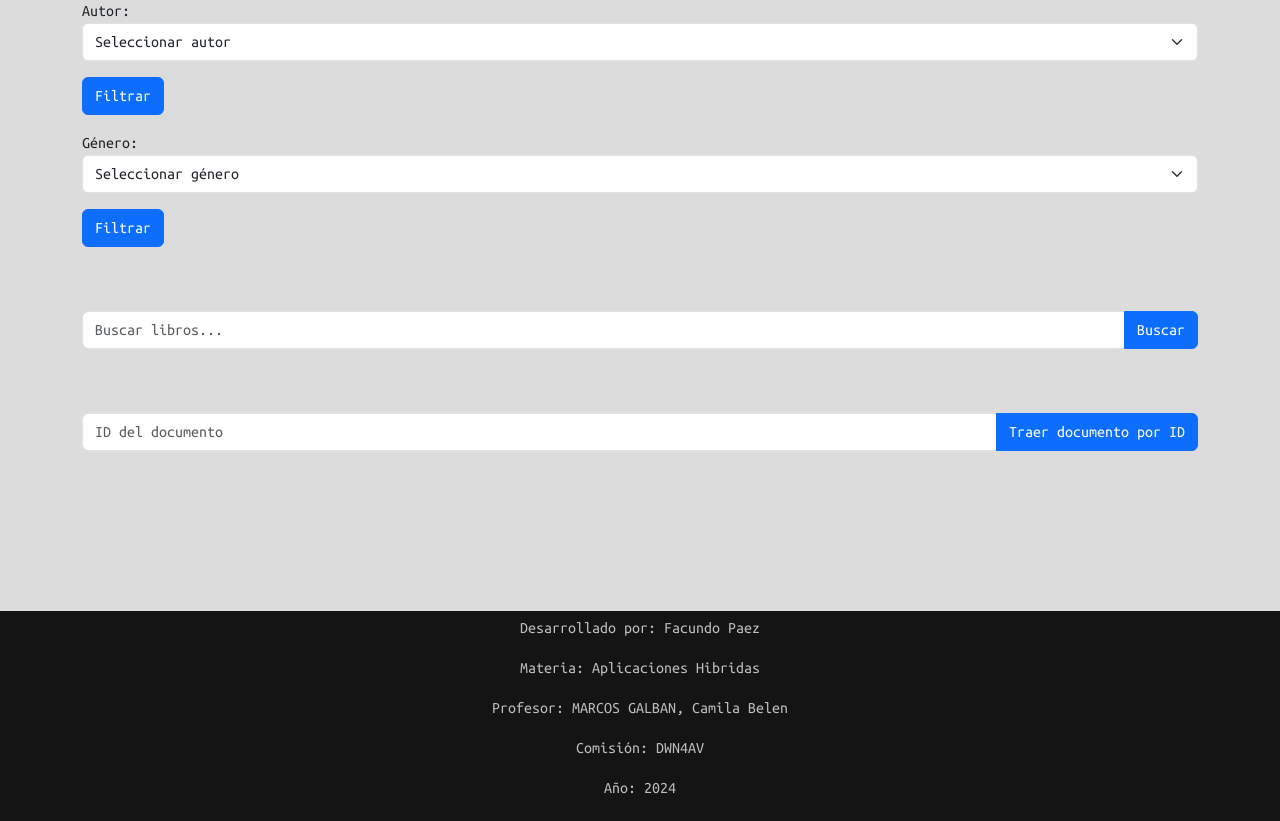
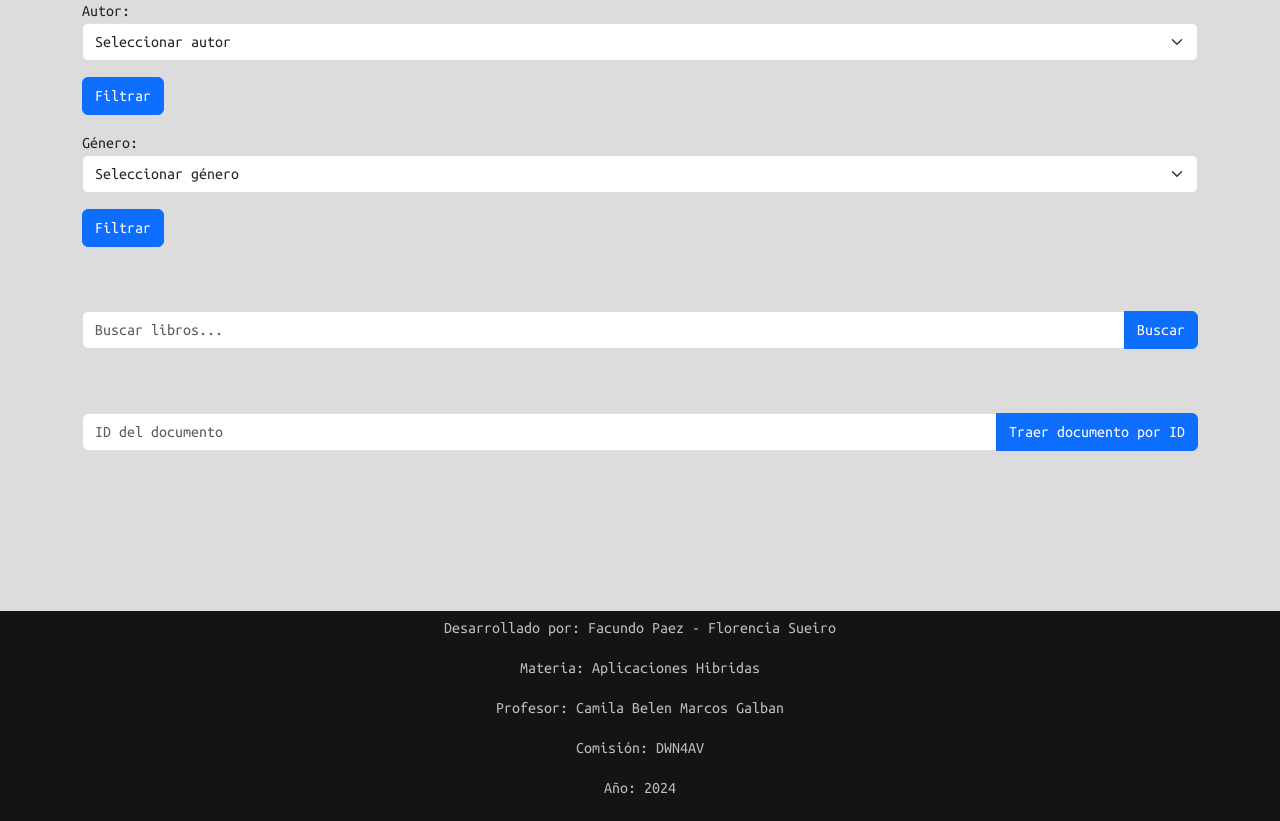
Before and after one commit to OtroAlien/ApH---Parcial-1, a website: page src/views/index.html in a window 1280 px wide. Shown: the part 1259-2080 px from the top of the page. Drawn offline with nearby package versions, Linux system fonts and the light colour scheme; no server answers.

Commit message:
Update index.html

```diff
--- a/src/views/index.html
+++ b/src/views/index.html
@@ -88,9 +88,9 @@
   </div>
 
   <footer class="text-center mt-5">
-    <p>Desarrollado por: Facundo Paez</p>
+    <p>Desarrollado por: Facundo Paez - Florencia Sueiro</p>
     <p>Materia: Aplicaciones Hibridas</p>
-    <p>Profesor: MARCOS GALBAN, Camila Belen</p>
+    <p>Profesor: Camila Belen Marcos Galban</p>
     <p>Comisión: DWN4AV</p>
     <p>Año: 2024</p>
   </footer>
```
